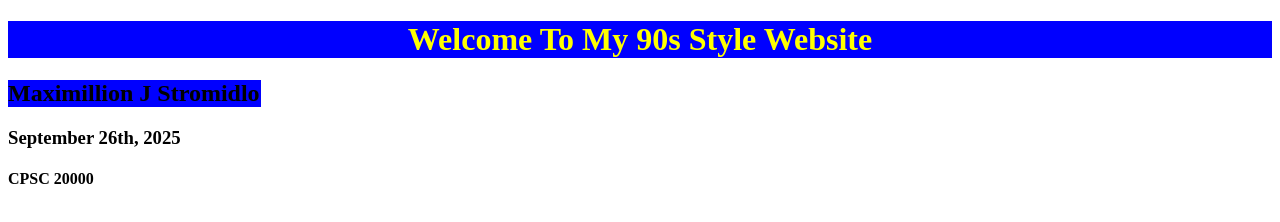
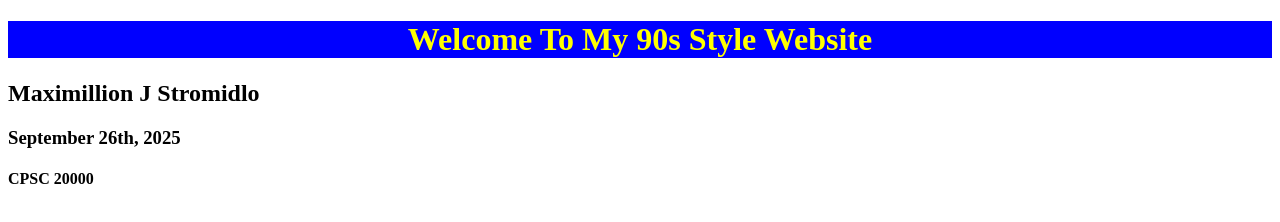
Before and after one commit to MaxStromi/Placeholder, a plain HTML site: page index.html in a window 1280 px wide. Drawn offline with Linux system fonts and the light colour scheme.

Commit message:
Update style.css

```diff
--- a/style.css
+++ b/style.css
@@ -8,11 +8,3 @@ h1 {
   width: 100%;
   text-align: center;
 }
-
-h2 {
-  color: black;
-  background-color: blue;
-  width: 20%;
-  Height: 100%;
-  text-align: top;
-}
```
